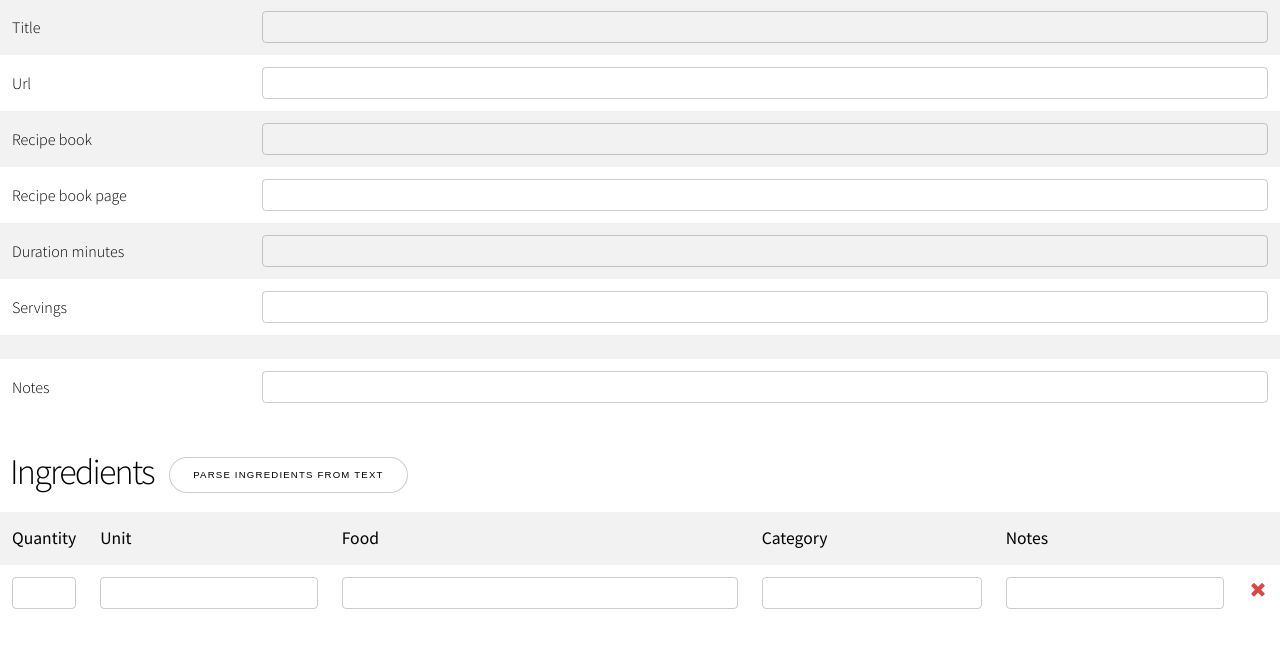
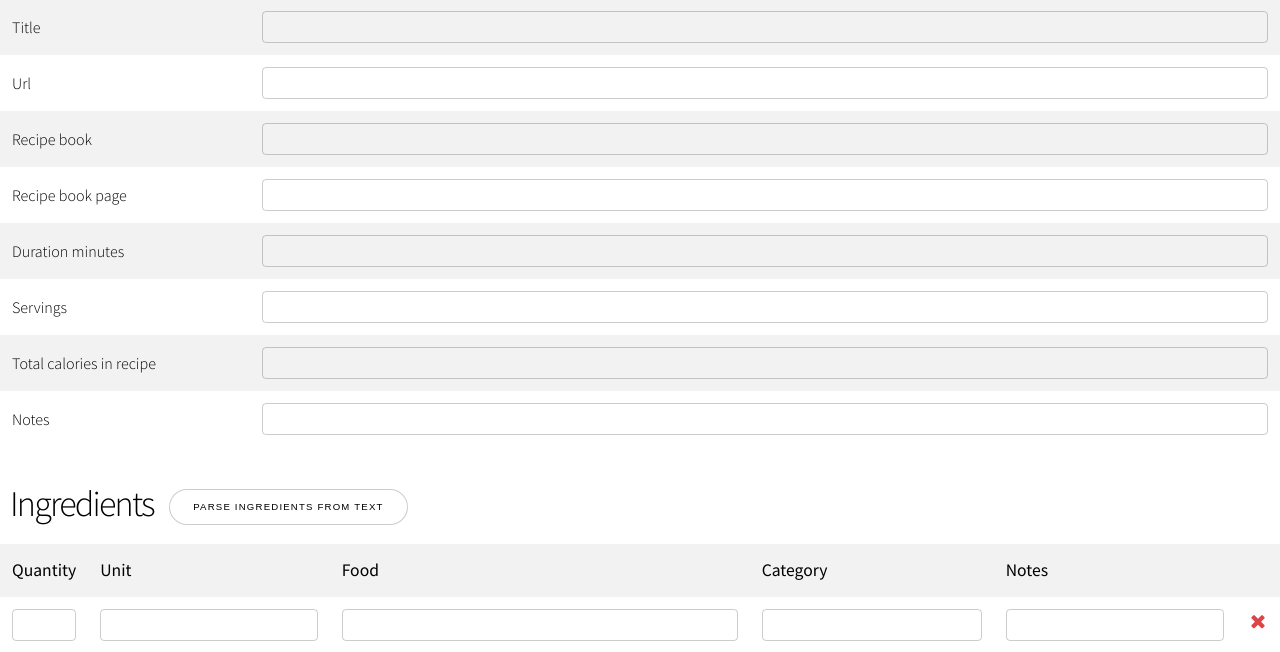
Before and after one commit to liveandletbri/food_db, a Django app: page /add/ in a window 1280 px wide. Shown: the part 358-1010 px from the top of the page. Run offline with Django 5.2, Linux system fonts and the light colour scheme; data that the repository does not hold is empty.

Commit message:
adjust add/edit page for new column name

```diff
--- a/food_db/food_db_app/templates/add_edit_recipe.html
+++ b/food_db/food_db_app/templates/add_edit_recipe.html
@@ -89,10 +89,10 @@
             </td>
         </tr>
         <tr>
-            <td class="recipe_summary_label">{{create_recipe_form.calories_per_serving.label}}</td>
+            <td class="recipe_summary_label">Total calories in recipe</td>
             <td>
-                {{create_recipe_form.calories_per_serving}}
-                <span id="calories_per_serving_tooltip" class="form_validate_tooltip">The calories must be a positive integer</span>
+                {{create_recipe_form.calories_per_recipe}}
+                <span id="calories_per_recipe_tooltip" class="form_validate_tooltip">The calories must be a positive integer</span>
             </td>
         </tr>
         <tr>
--- a/food_db/static/js/recipe_add_form_validate.js
+++ b/food_db/static/js/recipe_add_form_validate.js
@@ -7,7 +7,7 @@ let recipeBookInput = document.querySelector("#id_recipe_book")
 let recipeBookPageInput = document.querySelector("#id_recipe_book_page")
 let durationInput = document.querySelector("#id_duration_minutes")
 let servingsInput = document.querySelector("#id_servings")
-let caloriesInput = document.querySelector("#id_calories_per_serving")
+let caloriesInput = document.querySelector("#id_calories_per_recipe")
 let notesInput = document.querySelector("#id_notes")
 
 // These are declared in other scripts loaded in the same page
@@ -20,7 +20,7 @@ let recipeBookTooltip = document.querySelector("#recipe_book_tooltip")
 let recipeBookPageTooltip = document.querySelector("#recipe_book_page_tooltip")
 let durationTooltip = document.querySelector("#duration_minutes_tooltip")
 let servingsTooltip = document.querySelector("#servings_tooltip")
-let caloriesTooltip = document.querySelector("#calories_per_serving_tooltip")
+let caloriesTooltip = document.querySelector("#calories_per_recipe_tooltip")
 let ingredFoodTooltip = document.querySelector("#ingred_0_food_tooltip")
 let stepTooltip = document.querySelector("#step_0_description_tooltip")
 
```
